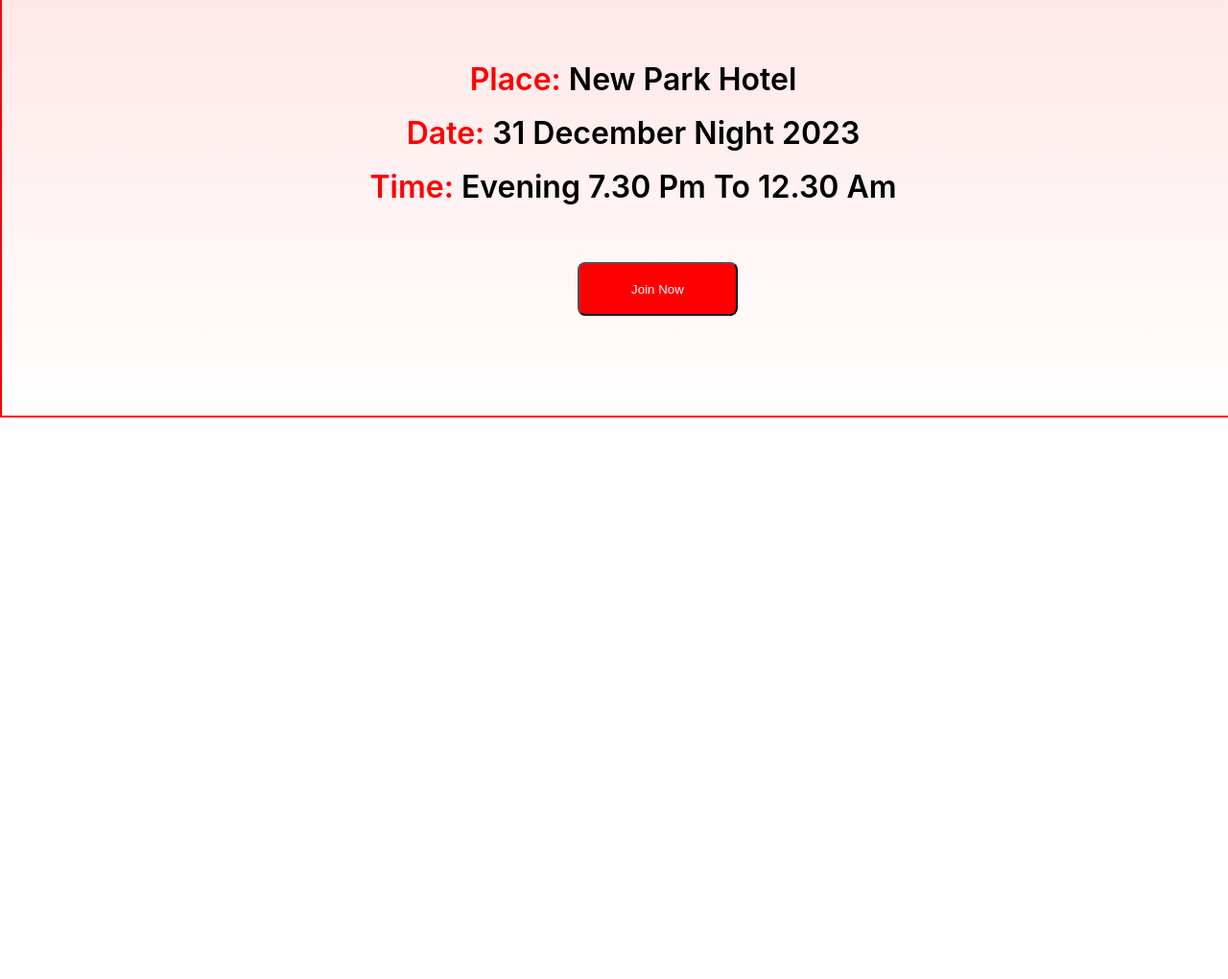
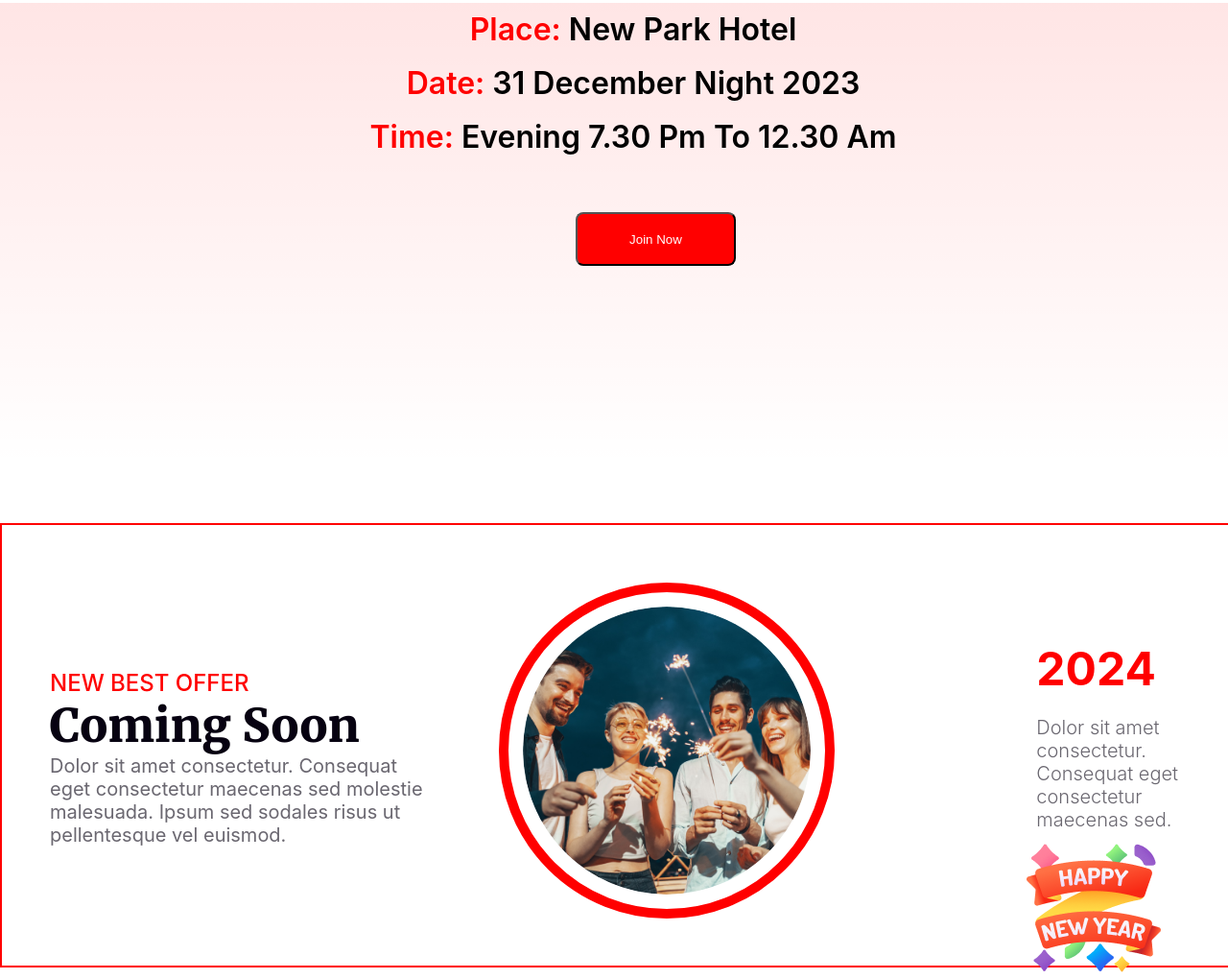
Before and after one commit to reham0000/new-year-project, a plain HTML site: page index.html in a window 1280 px wide. Shown: the part 2158-3178 px from the top of the page at 96% size. Before the commit the page ends 2593 px from the top, so only its background shows below. Drawn offline with Linux system fonts and the light colour scheme.

Commit message:
added offer section

```diff
--- a/design/style.css
+++ b/design/style.css
@@ -137,7 +137,6 @@ body{
 .hotel-container{
     width: 1320px;
     height: 482px;
-    border: 2px solid red;
     margin: 0 auto;
     margin-top: 50px;
     background: linear-gradient(180.00deg, rgba(255, 0, 0, 0.1),rgba(255, 0, 0, 0) 100%);
@@ -166,3 +165,67 @@ body{
 .join-btn{
     color: white;
 }
+
+.offer-container{
+    width: 1320px;
+    height: 463px;
+    left: 140px;
+    right: 140px;
+    top: 3018px;
+    margin-top: 50px;
+    bottom: 3854px;
+    border: 2px solid red;
+    margin: 0 auto;
+    display: flex;
+
+}
+.offer-content{
+    padding: 50px;
+    margin-top: 100px;
+}
+.offer-content h3{
+    color: rgb(255, 0, 0);
+    font-family: Inter;
+    font-size: 24px;
+    font-weight: 500;
+}
+.offer-content h2{
+    color: rgb(7, 2, 17);
+    font-family: Merriweather;
+    font-size: 48px;
+    font-weight: 900;
+}
+.offer-content p{
+    color: rgba(7, 2, 17, 0.6);
+    font-family: Inter;
+    font-size: 20px;
+    font-weight: 400;
+}
+.offer-img img{
+    width: 350px;
+    margin-top: 60px;
+    margin-right: 150px;
+    margin-left: 20px;
+    border: 10px solid red;
+    border-radius: 50% ;
+    padding: 15px;
+
+}
+.happy{
+        padding: 50px;
+        margin-top: 60px;
+}
+.happy h1{
+    color: rgb(255, 0, 0);
+    font-family: Inter;
+    font-size: 48px;
+    font-weight: 700;
+    padding: 10px;
+}
+.happy p{
+    color: rgba(7, 2, 17, 0.6);
+    font-family: Inter;
+    font-size: 20px;
+    font-weight: 300;
+    padding: 10px;
+}
--- a/index.html
+++ b/index.html
@@ -42,6 +42,26 @@
             </div>
             <button class="join-btn">Join Now</button>
         </section>
+        <br>
+        <br>
+        <br>
+        <section class="offer-container">
+            <!-- <div class="parent"> -->
+                <div class="offer-content">
+                    <h3>NEW BEST OFFER</h3>
+                    <h2>Coming Soon</h2>
+                    <p>Dolor sit amet consectetur. Consequat eget consectetur maecenas sed molestie malesuada. Ipsum sed sodales risus ut pellentesque vel euismod. </p>
+                </div>
+                <div class="offer-img">
+                    <img src="images/Ellipse 1.png" alt="">
+                </div>
+                <div class="happy">
+                    <h1>2024</h1>
+                    <p>Dolor sit amet consectetur. Consequat eget consectetur maecenas sed.</p>
+                    <img src="images/Group 96.png" alt="">
+                </div>
+            <!-- </div> -->
+        </section>
     </main>
     <footer>
 
```
